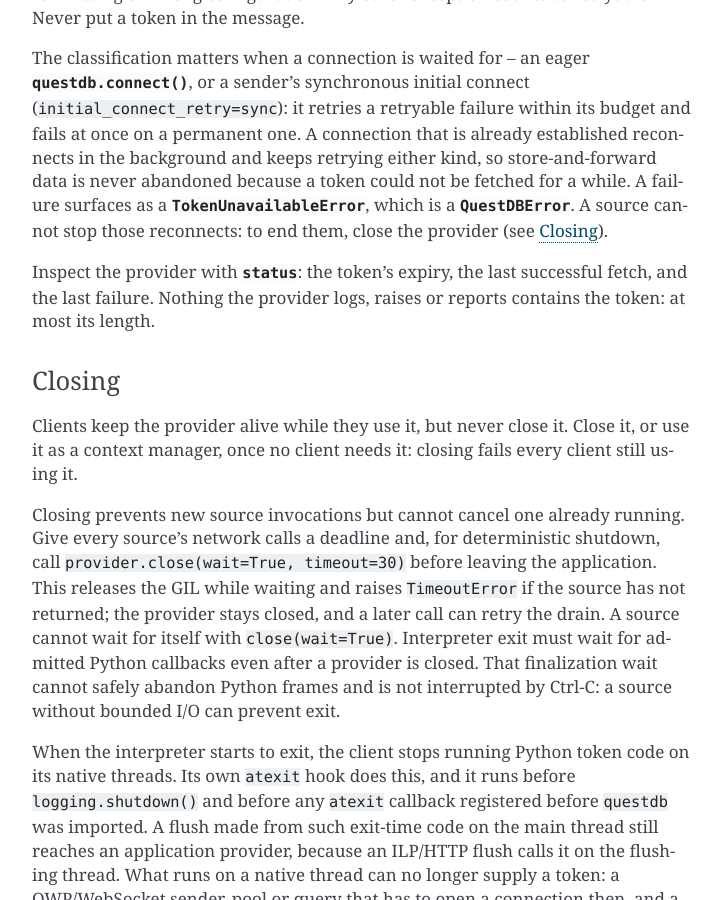
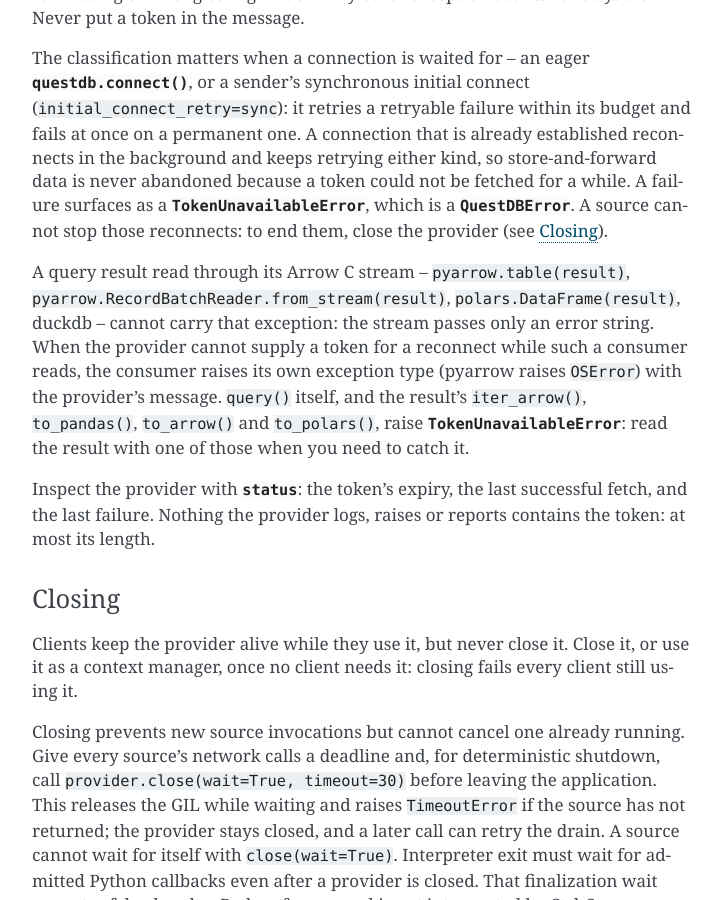
Before and after one commit to questdb/py-questdb-client, a Sphinx documentation site: the page built from docs/token_providers.rst, in a window 1280 px wide and 900 px high, scrolled down 1623 px. Shown: the whole window, without its empty margins (388-1109 px from the left). Built offline with Sphinx 7.4.7, drawn with Linux system fonts in a browser that asks for light colours; some of the changed text lies outside the part shown.

Commit message:
docs: correct the Arrow C-stream token error and cursor close() notes
The token-provider guide and the 6.1.0 changelog said that a query whose
failover cannot get a token raises TokenUnavailableError, and the
__arrow_c_stream__ caveat limited the loss of the exception type to
oidc_auth. A result read through its Arrow C stream -- pyarrow.table(),
RecordBatchReader.from_stream(), polars.DataFrame() -- carries only an
error string, so with a bearer_token_provider the consumer raises its
own exception type, OSError from pyarrow, with the provider's message,
and an `except TokenUnavailableError` around it never matches. Document
that for both providers, name the readers that keep the typed error,
and add a test that pins both behaviours.

The changelog also said cursor close(), cancel() and pulls refuse
same-thread re-entry only while a native read is in progress. They also
refuse it while a batch is decoded, where 6.0 accepted close() and freed
the cursor once the decoder let go of the batch. Say so, and update the
_CursorHandle docstring, which still described close() as deferred.

```diff
--- a/docs/token_providers.rst
+++ b/docs/token_providers.rst
@@ -91,6 +91,17 @@ fetched for a while. A failure surfaces as a
 :class:`~questdb.auth.TokenUnavailableError`, which is a
 :class:`~questdb.QuestDBError`. A source cannot stop those reconnects: to
 end them, close the provider (see `Closing`_).
+
+A query result read through its Arrow C stream -- ``pyarrow.table(result)``,
+``pyarrow.RecordBatchReader.from_stream(result)``,
+``polars.DataFrame(result)``, duckdb -- cannot carry that exception: the
+stream passes only an error string. When the provider cannot supply a token
+for a reconnect while such a consumer reads, the consumer raises its own
+exception type (pyarrow raises ``OSError``) with the provider's message.
+``query()`` itself, and the result's ``iter_arrow()``, ``to_pandas()``,
+``to_arrow()`` and ``to_polars()``, raise
+:class:`~questdb.auth.TokenUnavailableError`: read the result with one of
+those when you need to catch it.
 
 Inspect the provider with :attr:`~questdb.auth.RefreshingTokenProvider.status`:
 the token's expiry, the last successful fetch, and the last failure. Nothing
@@ -229,7 +240,8 @@ happens then depends on where the client is:
   first rejection.
 * A query fails. If its failover gives up -- also when the provider cannot
   supply a token, which raises :class:`~questdb.auth.TokenUnavailableError`
-  -- the pool discards the connection and the next query opens a new one.
+  except through the result's Arrow C stream (see `Failures`_) -- the pool
+  discards the connection and the next query opens a new one.
 
 Use ``https::`` and ``wss::``: over ``http::`` and ``ws::`` every token
 crosses the network in cleartext. The client logs a warning, once per
```
Also changed, not shown: CHANGELOG.rst (+11 -3 lines), 2 other files.
